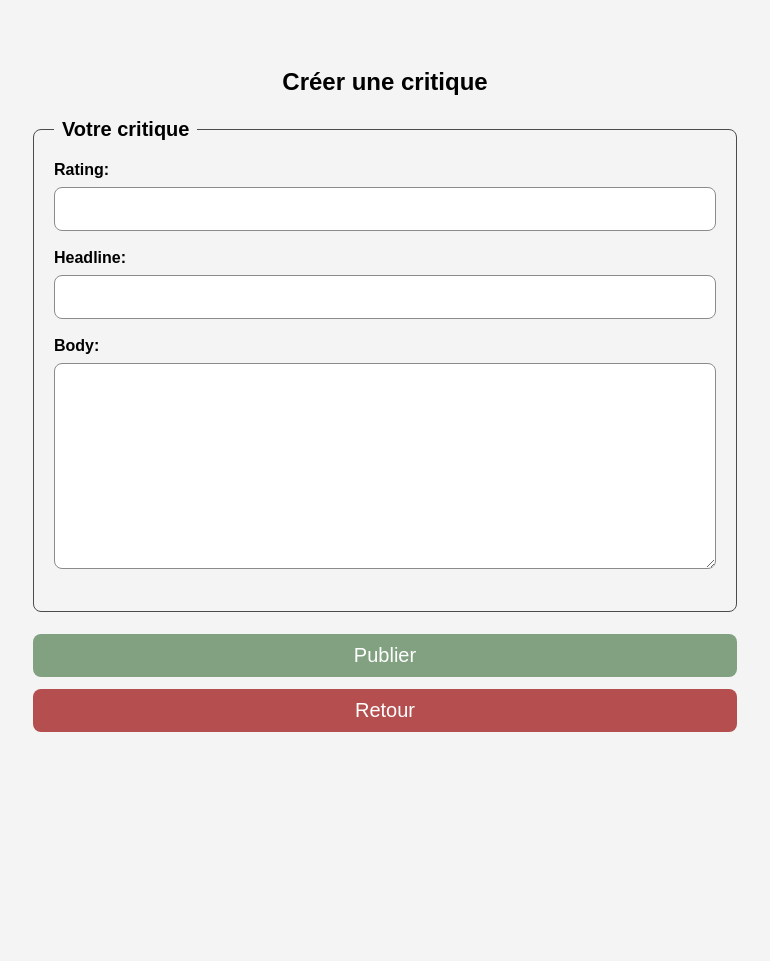
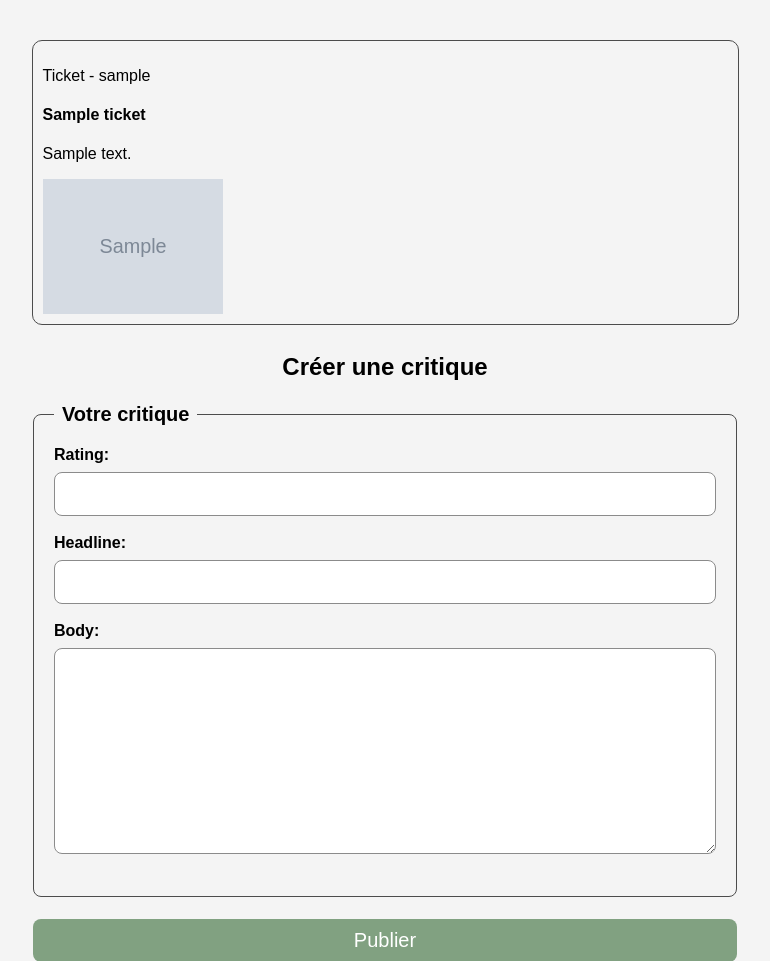
Before and after one commit to GuillaumeChiron/Django-LITRevu, a Django app: page /create-review/1/ in a window 1280 px wide. Shown: the part 76-1037 px from the top of the page, without its empty margins (255-1025 px from the left). Before the commit the page ends 808 px from the top, so only its background shows below. Run offline with Django 5.2, Linux system fonts and the light colour scheme; a user stored in the database is signed in; tables that the repository leaves empty hold one stand-in row (values such as "Sample post"); grey boxes marked "Sample" are stand-in pictures.

Commit message:
modification page create-review

```diff
--- a/app/templates/app/create_review.html
+++ b/app/templates/app/create_review.html
@@ -8,6 +8,16 @@
 {% block content %}
 
 <main class="publication-page">
+
+    <section class="ticket-preview">
+                <p class="ticket-meta">Ticket - {{ticket.user }}</p>
+                <h4>{{ ticket.title }}</h4>
+                <p>{{ ticket.description }}</p>
+                {% if ticket.image %}
+                <img src="{{ ticket.image.url }}" alt="{{ ticket.title }}">
+                {% endif %}
+    </section>
+
     <section class="publication-card">
         <h2>Créer une critique</h2>
 
--- a/app/templates/app/home_page.html
+++ b/app/templates/app/home_page.html
@@ -27,6 +27,7 @@
             <section class="ticket-preview">
                 <p class="ticket-meta">Ticket - {{ review.ticket.user }}</p>
                 <h4>{{ review.ticket.title }}</h4>
+                <p>{{ review.ticket.description}}</p>
                 {% if review.ticket.image %}
                 <img src="{{ review.ticket.image.url }}" alt="{{ review.ticket.title }}">
                 {% endif %}
--- a/app/views.py
+++ b/app/views.py
@@ -42,7 +42,7 @@ def create_review(request, id):
             review.ticket = ticket
             review.save()
             return redirect("home-page")
-    return render(request, "app/create_review.html", {"form": form})
+    return render(request, "app/create_review.html", {"form": form, "ticket": ticket})
 
 
 @login_required
--- a/static/pages/ticket_review.css
+++ b/static/pages/ticket_review.css
@@ -3,6 +3,25 @@
     margin: 40px auto 70px;
     padding: 0 20px;
 }
+
+.ticket-preview {
+    max-width: 685px;
+    margin: 0 auto;
+    margin-top: 10px;
+    border: 1px solid #4c4c4c;
+    border-radius: 10px;
+    padding: 10px;
+}
+
+.ticket-preview img,
+.ticket-image {
+    margin-top: 6px;
+    width: 180px;
+    max-width: 100%;
+    height: auto;
+    display: block;
+}
+
 
 .publication-card {
     background: #f4f4f4;
```
